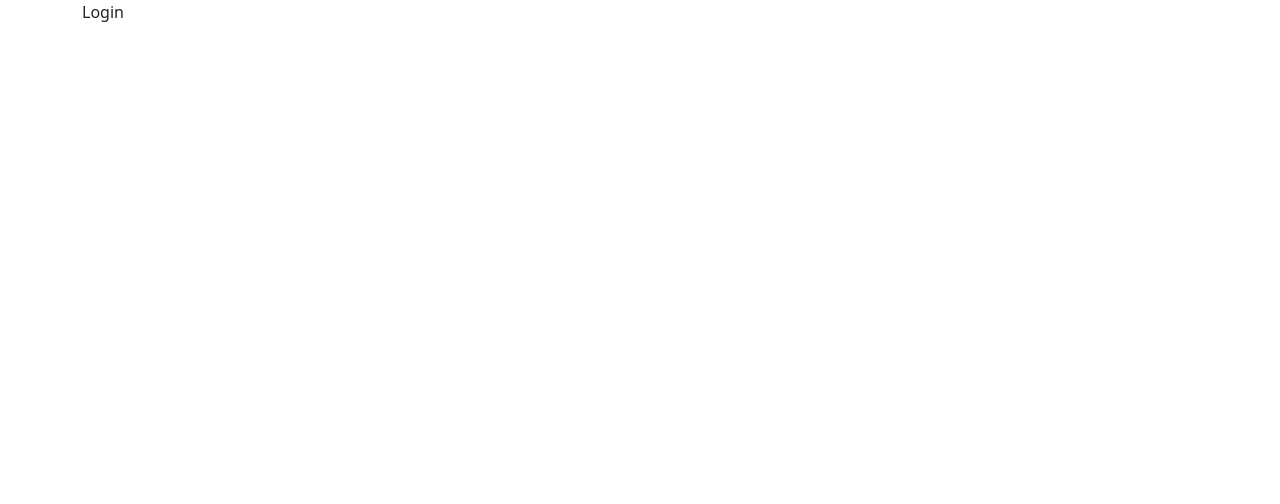
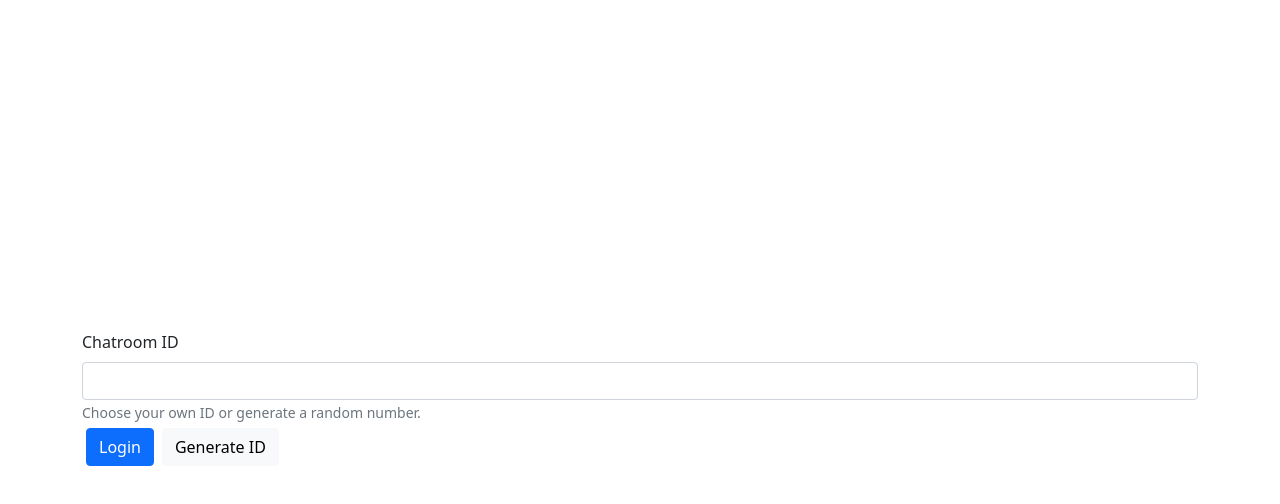
Before and after one commit to JonasBne/react-socket-chat, a React (Create React App) app in the folder client/: page / in a window 1280 px wide. Shown: the top 504 px of the page. Built offline with nearby package versions, Linux system fonts and the light colour scheme.

Commit message:
refactor: added form

```diff
--- a/client/src/pages/Login.tsx
+++ b/client/src/pages/Login.tsx
@@ -1,6 +1,22 @@
 import React from 'react';
-import { Container } from 'react-bootstrap';
+import { Container, Form, FormGroup, FormLabel, FormControl, FormText, Button } from 'react-bootstrap';
 
 export default function Login() {
-  return <Container>Login</Container>;
+  return (
+    <Container className="d-flex align-items-center" style={{ height: '100vh' }}>
+      <Form className="w-100">
+        <FormGroup controlId="login-form">
+          <FormLabel>Chatroom ID</FormLabel>
+          <FormControl type="text" required />
+          <FormText className="text-muted">Choose your own ID or generate a random number.</FormText>
+        </FormGroup>
+        <Button type="submit" className="m-1">
+          Login
+        </Button>
+        <Button type="button" variant="light" className="m-1">
+          Generate ID
+        </Button>
+      </Form>
+    </Container>
+  );
 }
```
